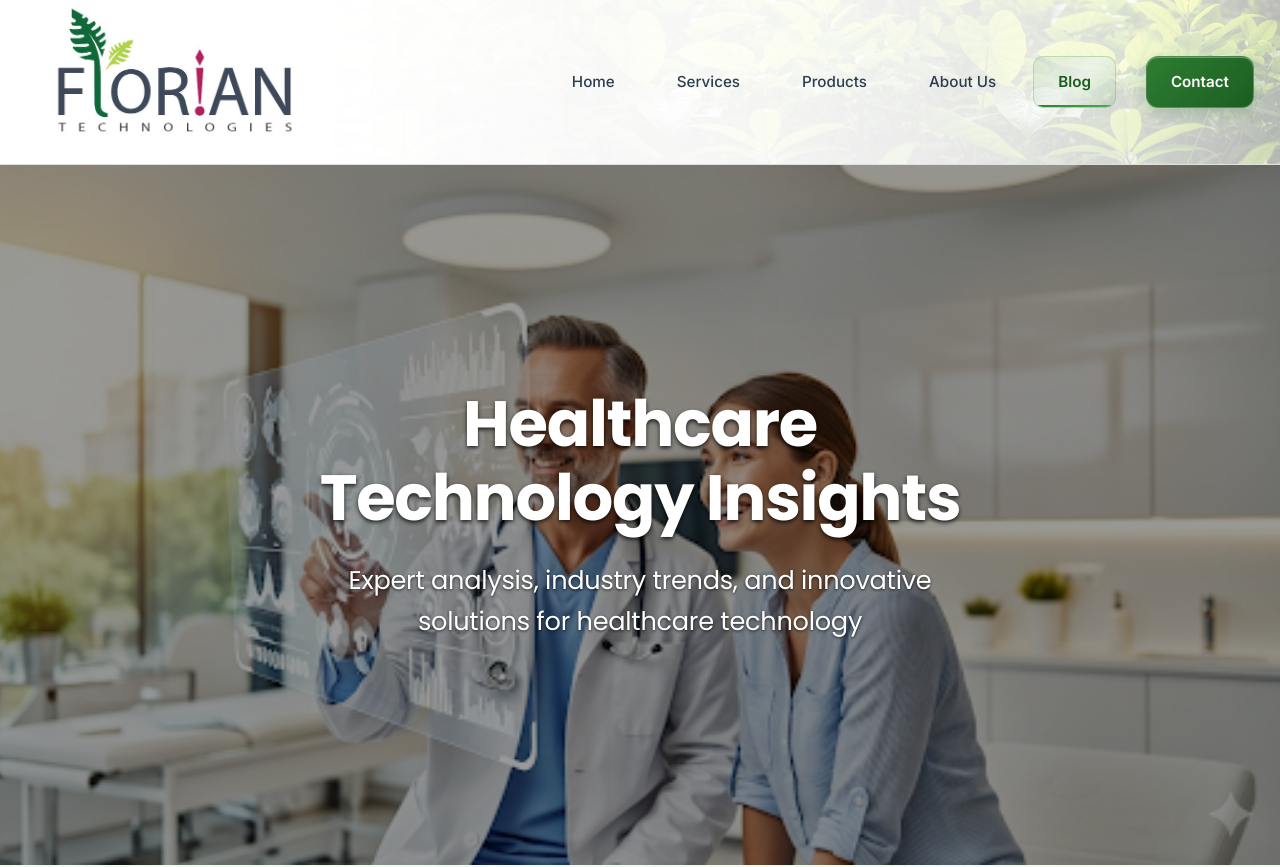
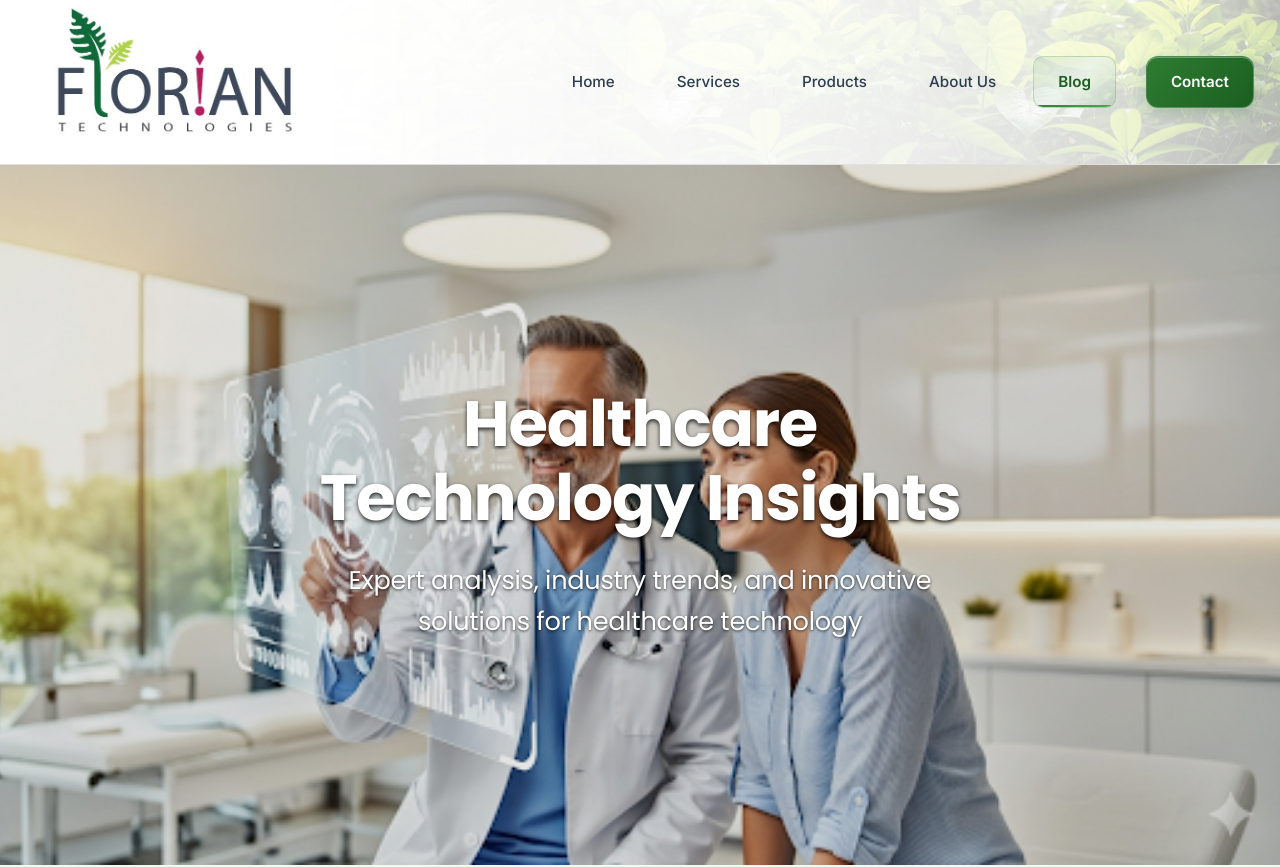
Before and after one commit to xaviourprakash-new/florian-technologies, a Next.js app: page /blog in a window 1280 px wide. Shown: the top 867 px of the page. Built offline with nearby package versions, Linux system fonts and the light colour scheme; a web font is replaced by a local one; what @mui/material-nextjs would draw is missing.

Commit message:
Reduce background opacity in About, Blog, Contact, and Products pages for improved visibility

```diff
--- a/src/app/about/page.tsx
+++ b/src/app/about/page.tsx
@@ -136,7 +136,7 @@ export default function AboutPage() {
 							left: 0,
 							right: 0,
 							bottom: 0,
-							backgroundColor: "rgba(0, 0, 0, 0.4)",
+							backgroundColor: "rgba(0, 0, 0, 0.1)",
 							zIndex: 1,
 						}}
 					/>
--- a/src/app/blog/page.tsx
+++ b/src/app/blog/page.tsx
@@ -178,7 +178,7 @@ export default function BlogPage() {
 							left: 0,
 							right: 0,
 							bottom: 0,
-							backgroundColor: "rgba(0, 0, 0, 0.4)",
+							backgroundColor: "rgba(0, 0, 0, 0.1)",
 							zIndex: 1,
 						}}
 					/>
--- a/src/app/contact/page.tsx
+++ b/src/app/contact/page.tsx
@@ -134,7 +134,7 @@ export default function ContactPage() {
 							left: 0,
 							right: 0,
 							bottom: 0,
-							backgroundColor: "rgba(0, 0, 0, 0.4)",
+							backgroundColor: "rgba(0, 0, 0, 0.1)",
 							zIndex: 1,
 						}}
 					/>
--- a/src/app/products/page.tsx
+++ b/src/app/products/page.tsx
@@ -204,7 +204,7 @@ export default function ProductsPage() {
 							left: 0,
 							right: 0,
 							bottom: 0,
-							backgroundColor: "rgba(0, 0, 0, 0.4)",
+							backgroundColor: "rgba(0, 0, 0, 0.1)",
 							zIndex: 1,
 						}}
 					/>
```
